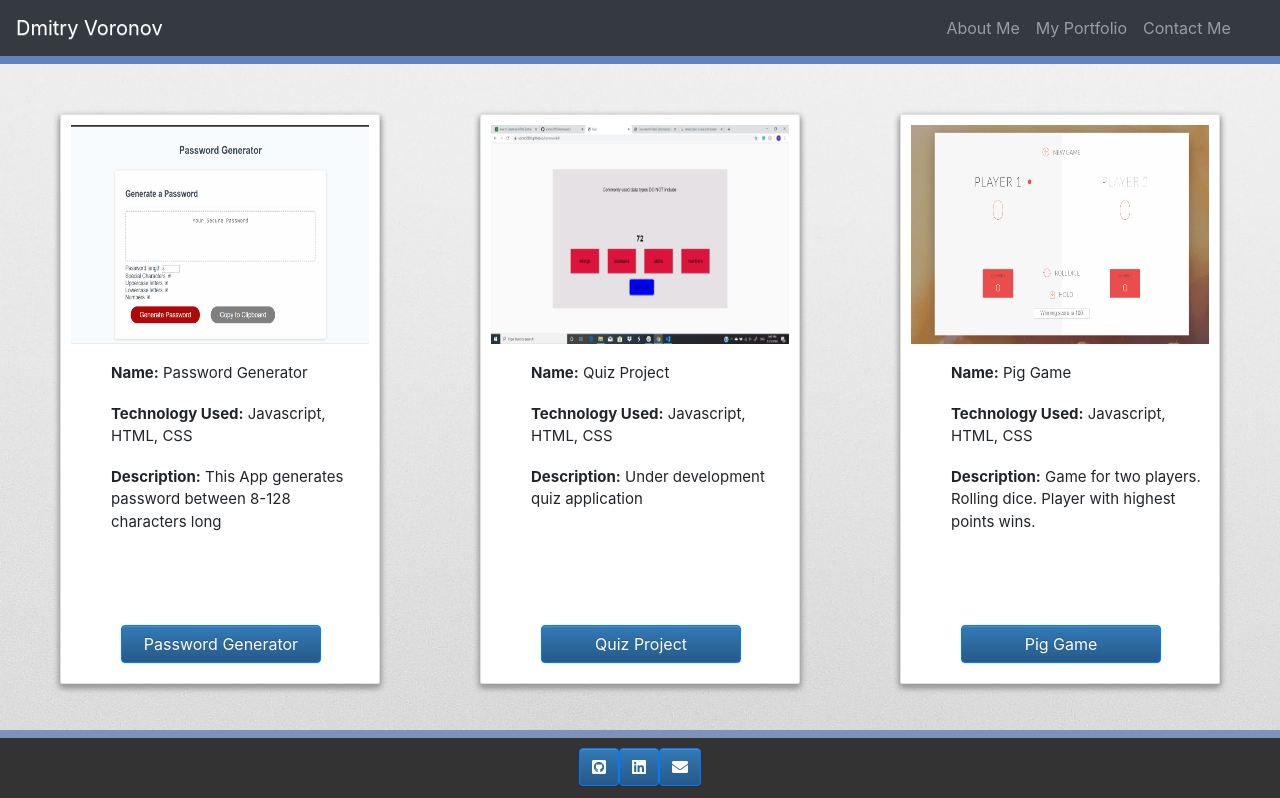
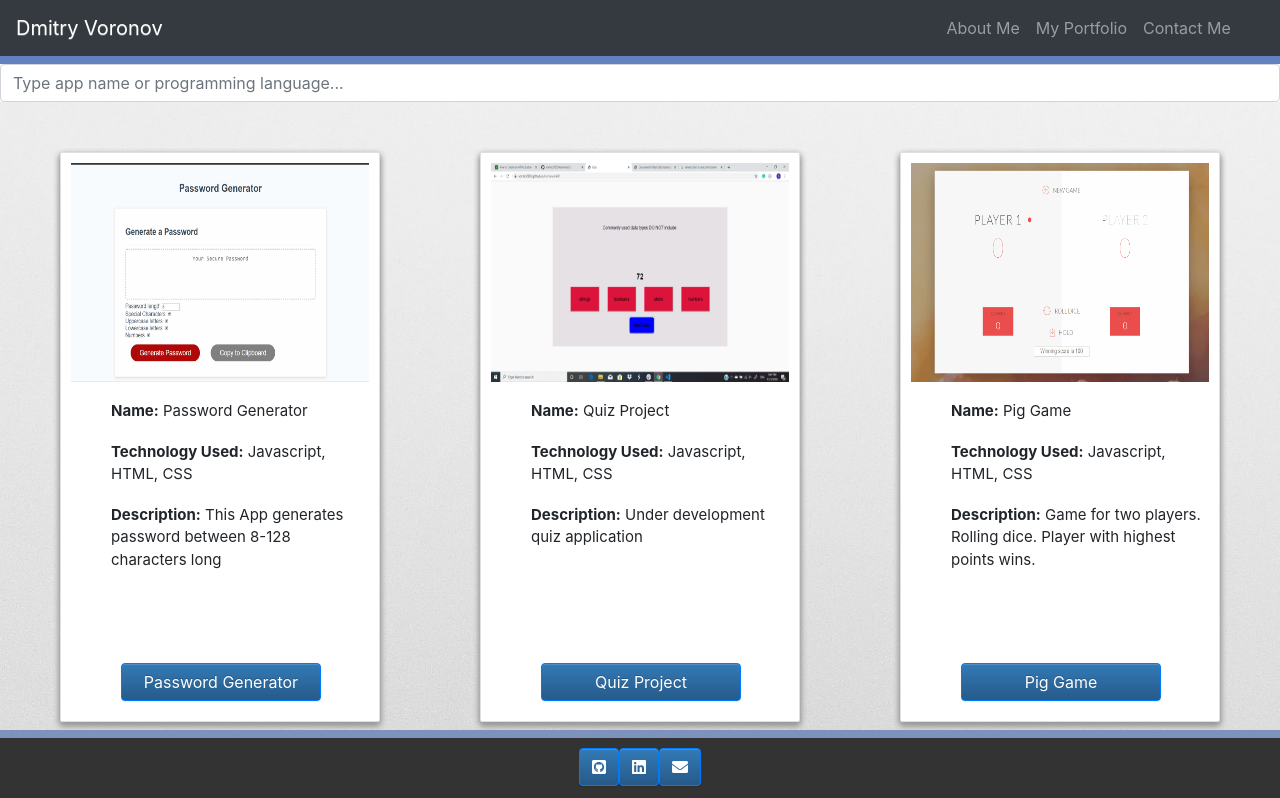
Before and after one commit to vormc2005/React_Portfolio, a React (Create React App) app: page /portfolio in a window 1280 px wide. Shown: the top 798 px of the page. Built offline with nearby package versions, Linux system fonts and the light colour scheme; grey boxes are pictures that could not be loaded.

Commit message:
added a serach function

```diff
--- a/src/components/Navbar/Navbar.js
+++ b/src/components/Navbar/Navbar.js
@@ -2,7 +2,7 @@ import React, { Component } from 'react'
 import "./Navbar.css"
 // import myImage from "../../../Images/1 (1).jpg"
 // import Navbar from 'react-bootstrap/Navbar'
-import { Button, Navbar, Nav, NavItem, NavDropdown, MenuItem } from 'react-bootstrap';
+import {  Navbar, Nav } from 'react-bootstrap';
 class NavbarComp extends Component {
 
   // componentDidMount(){
--- a/src/components/carousel/carousel.css
+++ b/src/components/carousel/carousel.css
@@ -6,8 +6,19 @@ h3 p .carouselText{
 
 .carousel-caption{
     color: black;
+    z-index: 0;
 }
 
-.carousel-control-next {
+a.carousel-control-next, .carousel-control-prev{
     color: black;
+    z-index: 0;
 }
+.carousel-indicators{
+    z-index: 0;
+}
+
+.h1, .h2, .h3, .h4, .h5, .h6, h1, h2, h3, h4, h5, h6 {
+    /* margin-bottom: 450px; */
+    /* font-weight: 500; */
+    line-height: 1.2;
+}
--- a/src/pages/portfolio.js
+++ b/src/pages/portfolio.js
@@ -7,19 +7,43 @@ import PortfolioCard from "../components/PortfolioCard/portfoliocard"
 
 
 class Portfolio extends Component {
-    state ={
-        projects
+  constructor(props) {
+    super(props);
+    this.state = {
+        projects,
+        search:""
+
+
     }
+  };
+
+  handleInputChange = event => {
+    const value = event.target.value;
+    const name = event.target.name;
+    this.setState({
+      [name]: value,
+
+    });
+  };
 
     render(){
   return (
 
         <>
       <Navbar/>
+      <input type="text"
+      className="input form-control filter"
+      placeholder="Type app name or programming language..."
+      type="text"
+      onChange={this.handleInputChange}
+      name="search"
+      value={this.state.search}
+      />
 
       <Wrapper>
+      {this.state.projects.filter(project => (project.name).toLowerCase().trim().includes(this.state.search.toLowerCase().trim()) || (project.technology).toLowerCase().includes(this.state.search.toLowerCase())).map(project => {
+            return (
 
-      {this.state.projects.map( project=> (
 
           <PortfolioCard
             id={project.id}
@@ -32,7 +56,14 @@ class Portfolio extends Component {
 
           />
 
-        ))}
+
+
+            )
+        })}
+
+
+
+
 
 
       </Wrapper>
```
